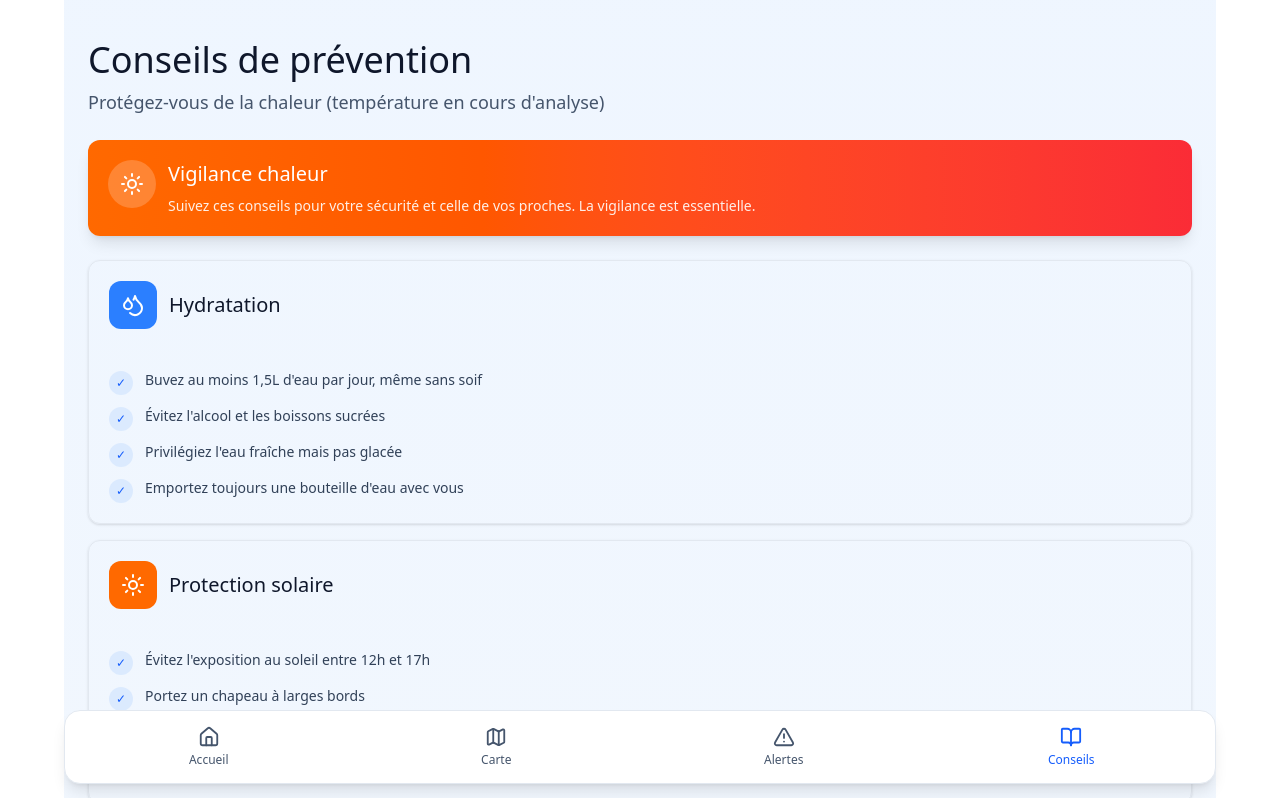
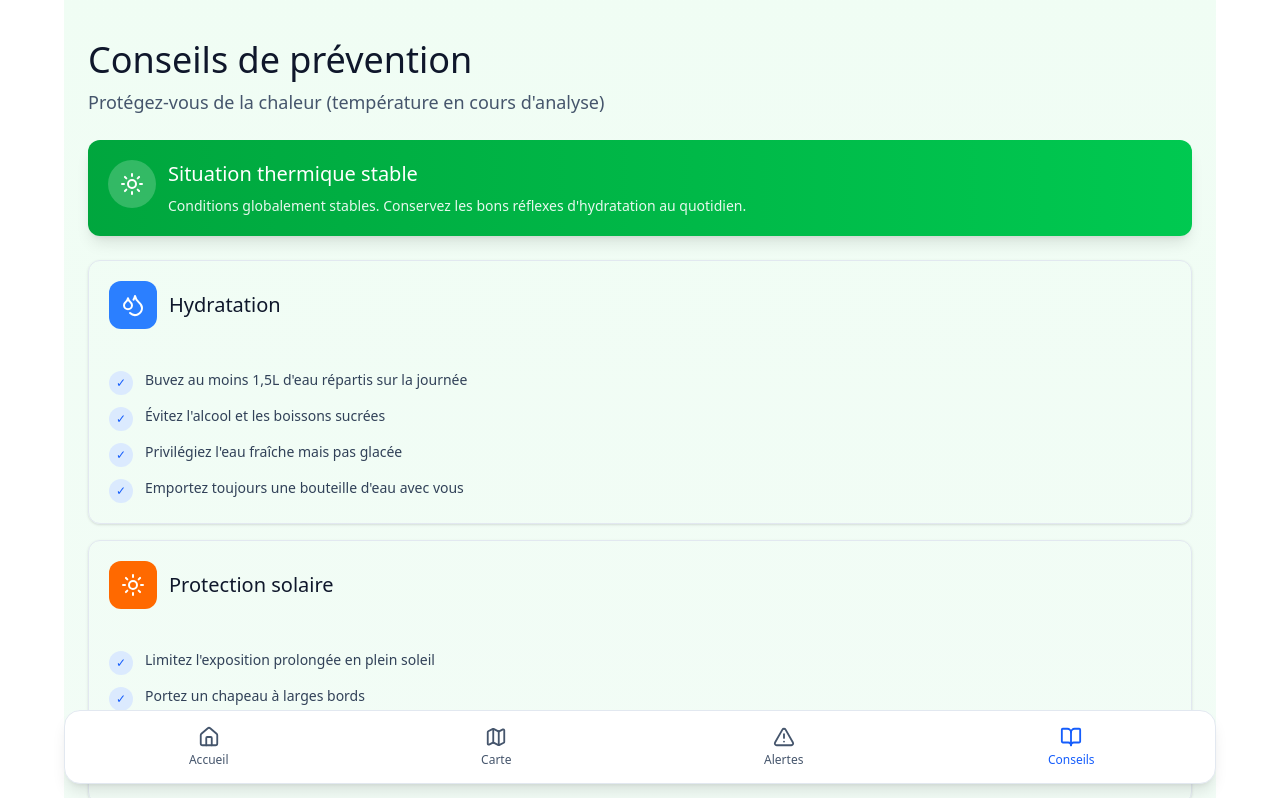
Before and after one commit to AGoutieras/hackathon-climasafe, a React (Vite) app in the folder frontend/: page /conseils in a window 1280 px wide. Shown: the top 798 px of the page. Built offline with nearby package versions, Linux system fonts and the light colour scheme; no server answers.

Commit message:
adaptation de la météo dans les conseils

```diff
--- a/frontend/src/components/TipsScreen.jsx
+++ b/frontend/src/components/TipsScreen.jsx
@@ -13,58 +13,73 @@ import {
 } from "lucide-react";
 import { Card } from "./ui/card.jsx";
 import { api } from "../lib/api.js";
+import { deriveThermalLevel, getThermalUi } from "../lib/thermal.js";
 
 const BORDEAUX_CENTER = { longitude: -0.5792, latitude: 44.8378 };
 
-function getTipsTemperatureProfile(temperature) {
-  if (temperature == null) {
-    return {
-      pageGradient: "from-blue-50 to-slate-50",
-      warningGradient: "from-orange-500 to-red-500",
+function getTipsThermalProfile(level) {
+  const thermalUi = getThermalUi(level);
+
+  const byLevel = {
+    freezing: {
+      warningGradient: "from-cyan-700 to-sky-700",
+      title: "Froid intense",
+      message:
+        "Les températures sont basses. Protégez-vous du froid et maintenez une bonne hydratation.",
+      hydration: "Hydratez-vous même sans sensation de soif",
+      sunExposure: "Profitez des heures les plus douces de la journée",
+      effort: "Évitez les efforts intenses prolongés en extérieur",
+    },
+    cool: {
+      warningGradient: "from-sky-600 to-blue-600",
+      title: "Temps frais",
+      message:
+        "Conditions fraîches: adaptez vos sorties et gardez de bons réflexes de prévention.",
+      hydration: "Buvez régulièrement, même par temps frais",
+      sunExposure: "Privilégiez les périodes ensoleillées et abritées",
+      effort: "Échauffez-vous avant toute activité extérieure",
+    },
+    mild: {
+      warningGradient: "from-green-600 to-green-500",
+      title: "Situation thermique stable",
+      message:
+        "Conditions globalement stables. Conservez les bons réflexes d'hydratation au quotidien.",
+      hydration: "Buvez au moins 1,5L d'eau répartis sur la journée",
+      sunExposure: "Limitez l'exposition prolongée en plein soleil",
+      effort: "Privilégiez des efforts modérés aux heures confortables",
+    },
+    warm: {
+      warningGradient: "from-amber-600 to-orange-500",
       title: "Vigilance chaleur",
       message:
-        "Suivez ces conseils pour votre sécurité et celle de vos proches. La vigilance est essentielle.",
-      hydration: "Buvez au moins 1,5L d'eau par jour, même sans soif",
-      sunExposure: "Évitez l'exposition au soleil entre 12h et 17h",
-      effort: "Évitez les efforts physiques intenses",
-    };
-  }
-
-  if (temperature >= 36) {
-    return {
-      pageGradient: "from-red-50 to-slate-50",
-      warningGradient: "from-red-600 to-orange-600",
-      title: "Canicule intense",
+        "La chaleur monte localement. Anticipez les pics et réduisez l'exposition directe.",
+      hydration: "Buvez de l'eau régulièrement sans attendre la soif",
+      sunExposure: "Évitez le soleil direct entre 12h et 17h",
+      effort: "Réduisez les efforts physiques aux heures chaudes",
+    },
+    hot: {
+      warningGradient: "from-orange-600 to-red-500",
+      title: "Forte chaleur",
       message:
-        "Température critique mesurée. Limitez fortement les sorties et privilégiez des lieux climatisés.",
+        "Risque thermique élevé: hydratez-vous fréquemment et limitez vos déplacements en journée.",
+      hydration: "Buvez au moins 2L d'eau répartis sur la journée",
+      sunExposure: "Évitez l'exposition au soleil entre 11h et 18h",
+      effort: "Reportez les activités physiques au matin ou au soir",
+    },
+    extreme: {
+      warningGradient: "from-red-700 to-orange-600",
+      title: "Canicule exceptionnelle",
+      message:
+        "Température critique: limitez fortement les sorties et privilégiez les lieux frais.",
       hydration: "Buvez 1 verre d'eau toutes les 15 à 20 minutes",
       sunExposure: "Évitez toute exposition directe entre 10h et 20h",
       effort: "Suspendez toute activité physique en extérieur",
-    };
-  }
-
-  if (temperature >= 30) {
-    return {
-      pageGradient: "from-orange-50 to-slate-50",
-      warningGradient: "from-orange-500 to-red-500",
-      title: "Forte chaleur",
-      message:
-        "Restez vigilant: hydratez-vous souvent et réduisez les déplacements aux heures chaudes.",
-      hydration: "Buvez au moins 2L d'eau répartis sur la journée",
-      sunExposure: "Évitez l'exposition au soleil entre 11h et 18h",
-      effort: "Réduisez les efforts physiques, surtout l'après-midi",
-    };
-  }
+    },
+  };
 
   return {
-    pageGradient: "from-amber-50 to-slate-50",
-    warningGradient: "from-amber-500 to-orange-500",
-    title: "Chaleur modérée",
-    message:
-      "Adoptez de bons réflexes d'hydratation et privilégiez les zones ombragées pendant les pics de chaleur.",
-    hydration: "Buvez régulièrement de l'eau tout au long de la journée",
-    sunExposure: "Limitez l'exposition en plein soleil en début d'après-midi",
-    effort: "Privilégiez des efforts modérés aux heures fraîches",
+    ...thermalUi,
+    ...(byLevel[level] ?? byLevel.mild),
   };
 }
 
@@ -243,7 +258,8 @@ export function TipsScreen() {
   }, []);
 
   const currentTemp = typeof riskData?.temperature === "number" ? riskData.temperature : null;
-  const tipsProfile = getTipsTemperatureProfile(currentTemp);
+  const thermalLevel = deriveThermalLevel(currentTemp, riskData?.score);
+  const tipsProfile = getTipsThermalProfile(thermalLevel);
   const tipsData = useMemo(() => buildTipsData(tipsProfile), [tipsProfile]);
   const localTempLabel =
     currentTemp != null ? `${Math.round(currentTemp)}°C` : "température en cours d'analyse";
```
Also changed, not shown: 6 other files (tests, documents, lock files or other folders).
